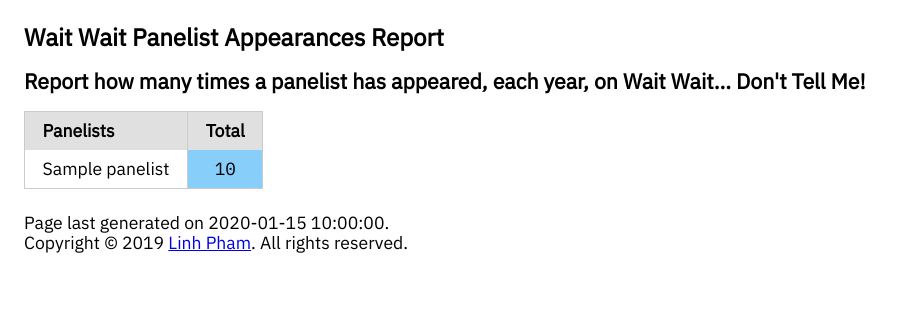
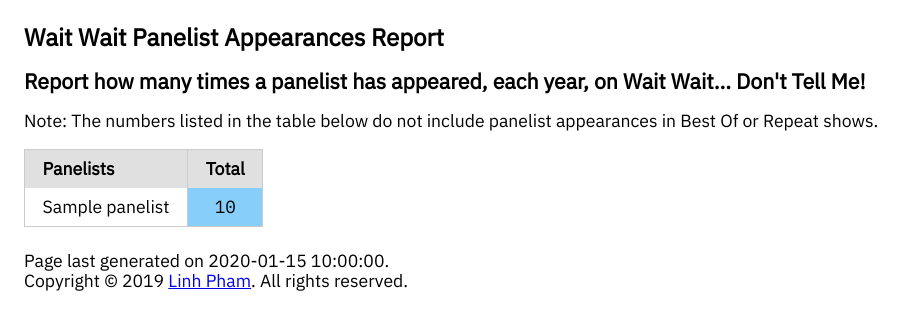
Before and after one commit to questionlp/wwdtm_report_panelistappearances, a Python web app: template template/report.tmpl.html in a window 1280 px wide. Shown: the top 330 px of the page, without its empty margins (0-916 px from the left). Run offline with Jinja, Linux system fonts and the light colour scheme; the template is opened without the code that fills it: most values are stand-ins (such as "Sample title", 1, 10 or a date in 2020); some libraries are stand-ins or nearby versions.

Commit message:
Bump Pure CSS to 1.0.1 and wrapping up template work

```diff
--- a/template/report.tmpl.html
+++ b/template/report.tmpl.html
@@ -5,11 +5,11 @@
     <meta name="viewport" content="width=device-width, initial-scale=1">
     <title>Wait Wait... Don't Tell Me! Panelist Appearances Report</title>
     <!-- Import Pure CSS Base -->
-    <link rel="stylesheet" href="https://unpkg.com/purecss@1.0.0/build/pure-min.css">
+    <link rel="stylesheet" href="https://unpkg.com/purecss@1.0.1/build/pure-min.css" integrity="sha384-oAOxQR6DkCoMliIh8yFnu25d7Eq/PHS21PClpwjOTeU2jRSq11vu66rf90/cZr47" crossorigin="anonymous">
     <link href="https://fonts.googleapis.com/css?family=IBM+Plex+Mono|IBM+Plex+Sans&display=swap" rel="stylesheet">
 
     <!-- Import Custom CSS -->
-    <link rel="stylesheet" href="../css/style.css">
+    <link rel="stylesheet" href="style.css">
 
     <!-- Google Analytics -->
     <script>
@@ -28,6 +28,10 @@
             <div id="header">
                 <h1>Wait Wait Panelist Appearances Report</h1>
                 <h2>Report how many times a panelist has appeared, each year, on Wait Wait... Don't Tell Me!</h2>
+                <p>
+                    Note: The numbers listed in the table below do not include panelist appearances in Best Of
+                    or Repeat shows.
+                </p>
             </div>
             <!-- End Header -->
 
```
